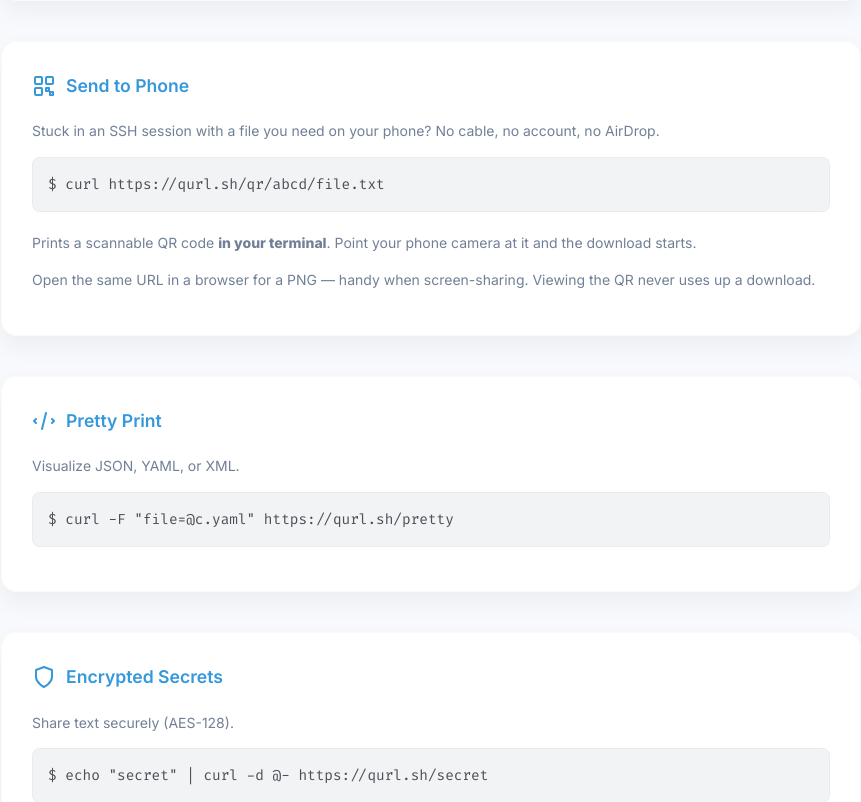
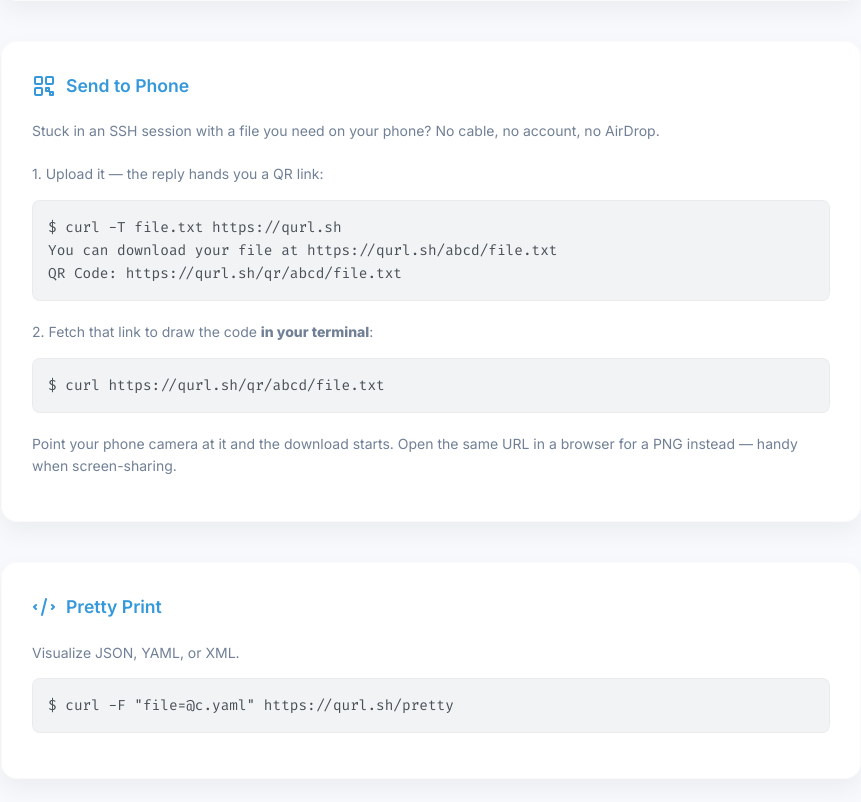
Before and after one commit to formher/cupload, a Flask app: page / in a window 1280 px wide. Shown: the part 1105-1907 px from the top of the page, without its empty margins (209-1070 px from the left). Run offline with Flask 2, Linux system fonts and the light colour scheme; some libraries are stand-ins or nearby versions.

Commit message:
docs: make the QR card show where the id comes from
The card opened with `curl https://qurl.sh/qr/abcd/file.txt` and never said
where `abcd` came from, so the flow read as a single unexplained command. It now
shows the two steps in order: upload, whose reply already prints a QR link, then
fetch that link.

Drops the "viewing the QR never uses up a download" line - true, but detail that
belongs on /docs rather than a landing-page card.

Co-Authored-By: Claude Opus 5 (1M context) <noreply@anthropic.com>

```diff
--- a/app/templates/index.html
+++ b/app/templates/index.html
@@ -76,11 +76,19 @@ $ curl -O https://qurl.sh/abcd/file.txt</code></pre>
             </h3>
             <p class="text-sm text-muted">Stuck in an SSH session with a file you need on your phone? No cable, no
                 account, no AirDrop.</p>
+
+            <p class="text-sm text-muted" style="margin-top: 20px;">1. Upload it &mdash; the reply hands you a QR link:
+            </p>
+            <pre><code>$ curl -T file.txt https://qurl.sh
+You can download your file at https://qurl.sh/abcd/file.txt
+QR Code: https://qurl.sh/qr/abcd/file.txt</code></pre>
+
+            <p class="text-sm text-muted" style="margin-top: 20px;">2. Fetch that link to draw the code
+                <b>in your terminal</b>:</p>
             <pre><code>$ curl https://qurl.sh/qr/abcd/file.txt</code></pre>
-            <p class="text-sm text-muted" style="margin-top: 20px;">Prints a scannable QR code <b>in your terminal</b>.
-                Point your phone camera at it and the download starts.</p>
-            <p class="text-sm text-muted">Open the same URL in a browser for a PNG &mdash; handy when screen-sharing.
-                Viewing the QR never uses up a download.</p>
+
+            <p class="text-sm text-muted" style="margin-top: 20px;">Point your phone camera at it and the download
+                starts. Open the same URL in a browser for a PNG instead &mdash; handy when screen-sharing.</p>
         </div>
 
         <!-- Pretty Print Card -->
```
